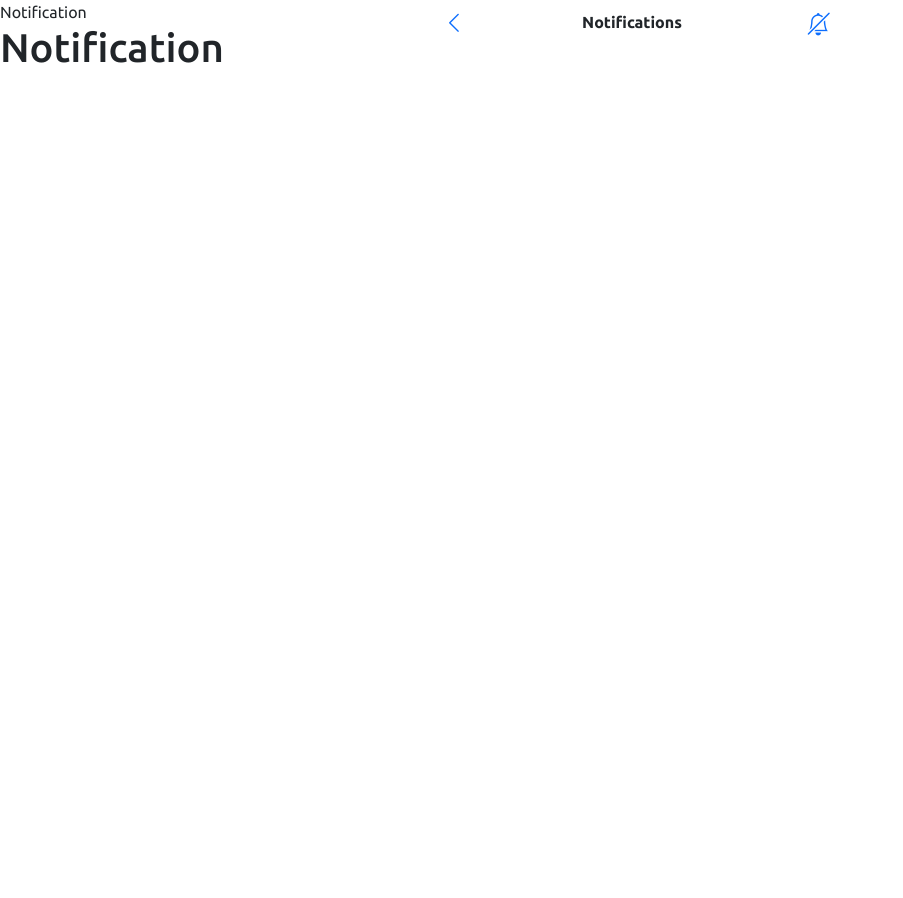
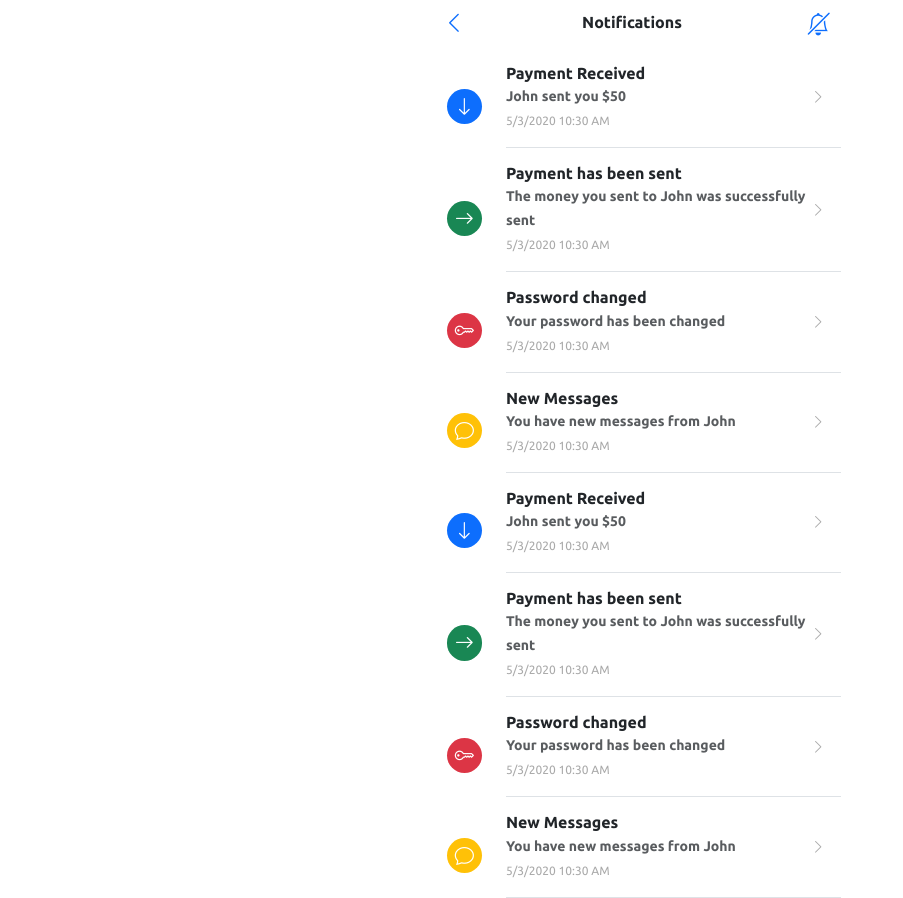
Before and after one commit to ncip48/react-finance-app, a React (Create React App) app: page /notification in a window 1280 px wide. Shown: the whole page, without its empty margins (0-903 px from the left). Before the commit the page ends 800 px from the top, so only its background shows below. Built offline with nearby package versions, Linux system fonts and the light colour scheme.

Commit message:
notification done

```diff
--- a/src/components/index.js
+++ b/src/components/index.js
@@ -15,6 +15,7 @@ import Label from "./label";
 import TipItem from "./tipItem";
 import NewsItem from "./newsItem";
 import Header from "./header";
+import NotificationItem from "./notificationItem";
 
 export {
   Button,
@@ -34,4 +35,5 @@ export {
   TipItem,
   NewsItem,
   Header,
+  NotificationItem,
 };
--- /dev/null
+++ b/src/components/notificationItem/index.js
@@ -0,0 +1,64 @@
+import React from "react";
+import Icon from "../icon";
+
+export default function NotificationItem({
+  type,
+  title,
+  subtitle,
+  count,
+  date,
+  onClick,
+}) {
+  return (
+    <div
+      className="d-flex align-items-center pt-3 ps-2 cursor-pointer"
+      onClick={onClick}
+    >
+      <div
+        className={`p-2 bg-${
+          type === "received"
+            ? "primary"
+            : type === "sent"
+            ? "success"
+            : type === "password"
+            ? "danger"
+            : "warning"
+        }
+              `}
+        style={{
+          borderRadius: 99,
+        }}
+      >
+        <Icon
+          name={
+            type === "received"
+              ? "arrow-down"
+              : type === "sent"
+              ? "arrow-right"
+              : type === "password"
+              ? "key"
+              : "chat"
+          }
+          theme="white"
+          size="1.2rem"
+        />
+      </div>
+      <div className="ms-4 pb-3 d-flex border-bottom w-100 align-items-center">
+        <div>
+          <h6 className="m-0 fw-bold">{title}</h6>
+          <small className="text-muted fw-bold">{subtitle}</small>
+          <br />
+          <small className="text-darkgray" style={{ fontSize: ".75rem" }}>
+            {date}
+          </small>
+        </div>
+        <div className="ms-auto pe-3">
+          {count && (
+            <span className="badge bg-primary rounded-pill">{count}</span>
+          )}
+          <Icon name="chevron-right" theme="darkgray" size=".9rem" />
+        </div>
+      </div>
+    </div>
+  );
+}
--- /dev/null
+++ b/src/constants/itemNotifications.json
@@ -0,0 +1,66 @@
+[
+  {
+    "type": "received",
+    "title": "Payment Received",
+    "description": "John sent you $50",
+    "unread": true,
+    "badgeCount": 0,
+    "date": "5/3/2020 10:30 AM"
+  },
+  {
+    "type": "sent",
+    "title": "Payment has been sent",
+    "description": "The money you sent to John was successfully sent",
+    "unread": true,
+    "badgeCount": 3,
+    "date": "5/3/2020 10:30 AM"
+  },
+  {
+    "type": "password",
+    "title": "Password changed",
+    "description": "Your password has been changed",
+    "unread": false,
+    "badgeCount": 0,
+    "date": "5/3/2020 10:30 AM"
+  },
+  {
+    "type": "message",
+    "title": "New Messages",
+    "description": "You have new messages from John",
+    "unread": false,
+    "badgeCount": 0,
+    "date": "5/3/2020 10:30 AM"
+  },
+  {
+    "type": "received",
+    "title": "Payment Received",
+    "description": "John sent you $50",
+    "unread": true,
+    "badgeCount": 0,
+    "date": "5/3/2020 10:30 AM"
+  },
+  {
+    "type": "sent",
+    "title": "Payment has been sent",
+    "description": "The money you sent to John was successfully sent",
+    "unread": true,
+    "badgeCount": 3,
+    "date": "5/3/2020 10:30 AM"
+  },
+  {
+    "type": "password",
+    "title": "Password changed",
+    "description": "Your password has been changed",
+    "unread": false,
+    "badgeCount": 0,
+    "date": "5/3/2020 10:30 AM"
+  },
+  {
+    "type": "message",
+    "title": "New Messages",
+    "description": "You have new messages from John",
+    "unread": false,
+    "badgeCount": 0,
+    "date": "5/3/2020 10:30 AM"
+  }
+]
--- a/src/pages/notification/index.js
+++ b/src/pages/notification/index.js
@@ -1,5 +1,12 @@
 import React from "react";
-import { Header, Icon } from "../../components";
+import {
+  Container,
+  Header,
+  Icon,
+  NotificationItem,
+  Spacer,
+} from "../../components";
+import itemNotifications from "../../constants/itemNotifications.json";
 
 export default function Notification() {
   return (
@@ -9,8 +16,20 @@ export default function Notification() {
         isBack
         iconRight={<Icon name="bell-slash" />}
       />
-      Notification
-      <h1>Notification</h1>
+      <Spacer height={50} bg="white" />
+      <Container centerX bg="white">
+        {itemNotifications.map((item, index) => {
+          return (
+            <NotificationItem
+              title={item.title}
+              subtitle={item.description}
+              date={item.date}
+              count={item.count}
+              type={item.type}
+            />
+          );
+        })}
+      </Container>
     </>
   );
 }
```
